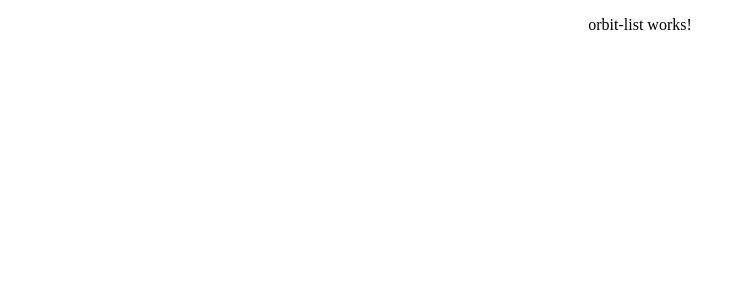
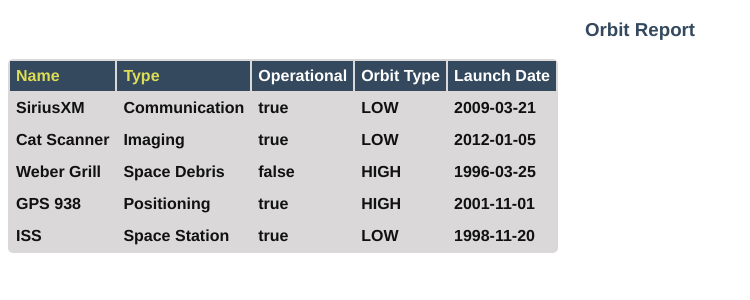
Before and after one commit to shreyakul22/orbit-report, an Angular app: page / in a window 1280 px wide. Shown: the top 300 px of the page, without its empty margins (0-750 px from the left). Built offline with nearby package versions, Linux system fonts and the light colour scheme.

Commit message:
orbits are displayed

```diff
--- a/src/app/app.component.css
+++ b/src/app/app.component.css
@@ -0,0 +1,13 @@
+.search-form {
+    margin-bottom: 40px;
+}
+
+button {
+    margin-left: 10px;
+    color: #fff;
+    background-color: #009b25;
+    border-radius: 4px;
+    padding: 2px 5px;
+    font-size: 18px;
+    cursor: pointer;
+}
--- a/src/app/orbit-list/orbit-list.component.css
+++ b/src/app/orbit-list/orbit-list.component.css
@@ -0,0 +1,28 @@
+.sortable {
+    cursor: pointer;
+    color: #dd5;
+}
+
+.warning {
+    background-color: #da8a8a;
+}
+
+table {
+  color: #111;
+  border-radius: 5px;
+  overflow: hidden;
+  margin: 12px 0;
+  min-width: 300px;
+  background: #dad8d8;
+}
+
+.header-row {
+    background: #34495E;
+    color: #fff
+}
+
+th, td {
+    text-align: left;
+    margin: 5px 10px;
+    padding: 6px;
+}
--- a/src/app/orbit-list/orbit-list.component.html
+++ b/src/app/orbit-list/orbit-list.component.html
@@ -1 +1,19 @@
-<p>orbit-list works!</p>
+<h3>Orbit Report</h3>
+<table>
+   <tr class="header-row">
+      <th class="sortable">Name</th>
+      <th class="sortable">Type</th>
+      <th>Operational</th>
+      <th>Orbit Type</th>
+      <th>Launch Date</th>
+   </tr>
+   <!-- TODO: put <tr *ngFor=""></tr> here -->
+   <tr *ngFor="let satellite of satellites">
+    <th>{{satellite.name}}</th>
+    <th>{{satellite.type}}</th>
+    <th>{{satellite.operational}}</th>
+    <th>{{satellite.orbitType}}</th>
+    <th>{{satellite.launchDate}}</th>
+
+</tr>
+</table>
--- a/src/index.html
+++ b/src/index.html
@@ -3,6 +3,16 @@
 <head>
   <meta charset="utf-8">
   <title>OrbitReport</title>
+  <style>
+    body {
+      font-family: 'Helvetica', 'Courier';
+    }
+
+    h3 {
+        color: #34495E;
+    }
+  </style>
+
   <base href="/">
 
   <meta name="viewport" content="width=device-width, initial-scale=1">
```
